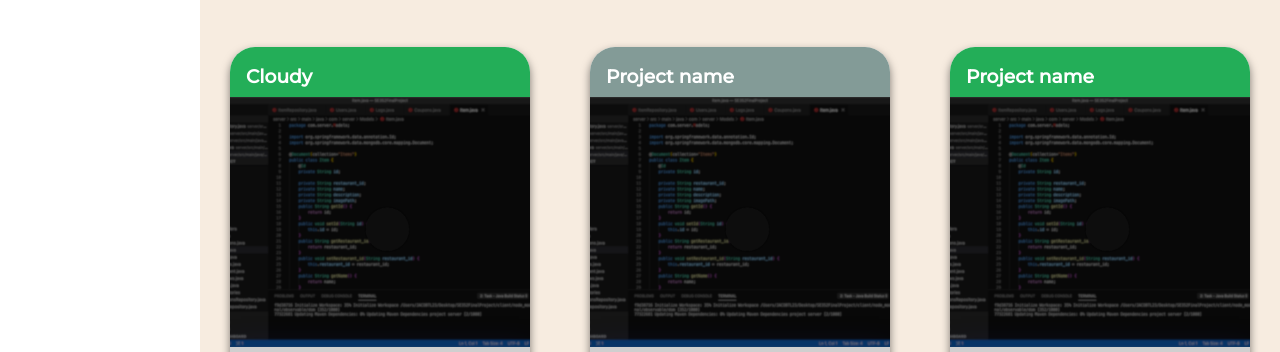
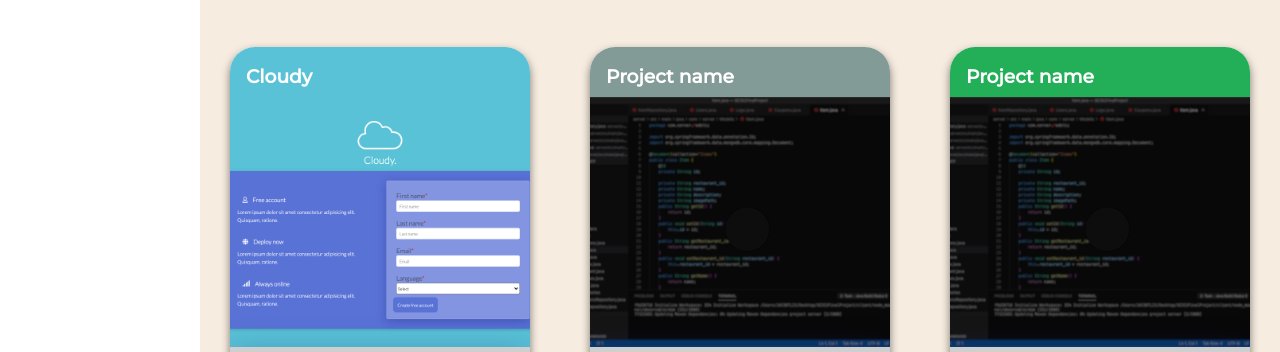
Before and after one commit to JacobLopez-dev/modern-portfolio, a website: page dist/index.html in a window 1280 px wide. Shown: the part 2575-2927 px from the top of the page. Drawn offline with Linux system fonts and the light colour scheme.

Commit message:
updated project
image added

```diff
--- a/dist/css/style.css
+++ b/dist/css/style.css
@@ -277,6 +277,10 @@ figure figcaption {
   overflow: hidden;
 }
 
+.p1 {
+  background-image: url('../images/cloudy.png');
+}
+
 .project-description {
   background: rgba(228, 228, 228, 0.25);
   box-shadow: 0 8px 32px 0 rgba(31, 38, 135, 0.37);
@@ -335,7 +339,7 @@ figure figcaption {
 }
 
 #project1 {
-  background-color: #23ae58;
+  background-color: #59C2D6;
 }
 
 #project2 {
--- a/dist/index.html
+++ b/dist/index.html
@@ -187,7 +187,7 @@
           <div class="card-top" id="project1">
             <h3>Cloudy</h3>
           </div>
-          <div class="project-card-content">
+          <div class="project-card-content p1">
             <div class="project-description">
               <p>Cloudy is a fictional cloud hosting platform. Built with base HTML, CSS3, and JS. Cloudy serves as an
                 example of my ability to design and develop simple websites</p>
@@ -196,7 +196,7 @@
           <div class="project-card-bottom">
             <ul>
               <li class="tooltip-project swing" data-title="Description">
-                <button class="project-btn" aria-label="toggle description"><i id="proj-btn1"
+                <button class="project-btn" aria-label="toggle description"><i
                     class="project-icon fas fa-ellipsis-h fa-2x"></i></button>
               </li>
               <li class="tooltip-project swing" data-title="View Source">
@@ -222,7 +222,7 @@
           <div class="project-card-bottom">
             <ul>
               <li class="tooltip-project swing" data-title="Description">
-                <button class="project-btn" aria-label="toggle description"><i id="proj-btn2"
+                <button class="project-btn" aria-label="toggle description"><i id="proj-btn"
                     class="project-icon fas fa-ellipsis-h fa-2x"></i></button>
               </li>
               <li class="tooltip-project swing" data-title="View Source">
```
Also changed, not shown: dist/images/cloudy.png (added), dist/images/foodDev/cloudy.png (added).
